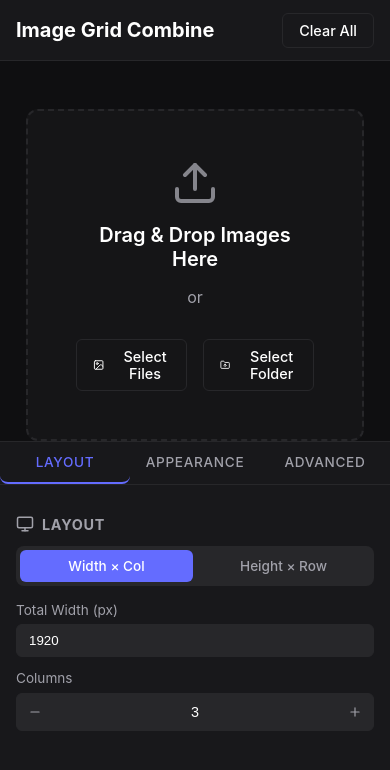
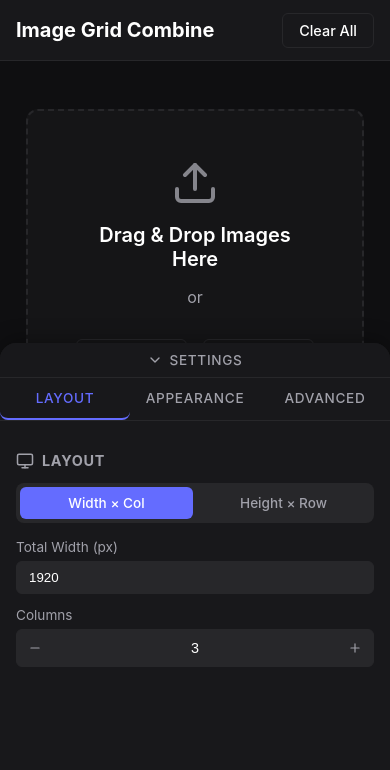
Before and after one commit to senu3/Image-Grid-Combine, a React (Vite) app: page / in a window 390 px wide. Shown: the top 770 px of the page. Built offline with nearby package versions, Linux system fonts and the light colour scheme.

Commit message:
feat: フローティングボタンの修正

```diff
--- a/src/App.css
+++ b/src/App.css
@@ -122,22 +122,31 @@
 
     .sidebar {
         width: 100%;
-        flex: 1;
-        /* Take remaining space */
         order: 2;
         /* Settings second */
         border-right: none;
         border-top: 1px solid var(--border-color);
-        position: static;
-        /* Reset fixed positioning */
-        transform: none;
-        box-shadow: none;
-        overflow: hidden;
-        /* ControlPanel handles scrolling */
+        position: fixed;
+        /* Sheet mode */
+        bottom: 0;
+        left: 0;
+        right: 0;
+        height: auto;
+        max-height: 55vh;
+        /* Max height for sheet */
+        background-color: var(--panel-bg);
+        z-index: 1002;
+        border-top-left-radius: 16px;
+        border-top-right-radius: 16px;
+        box-shadow: 0 -4px 20px rgba(0, 0, 0, 0.3);
+        transition: transform 0.3s cubic-bezier(0.4, 0, 0.2, 1);
+        display: flex;
+        flex-direction: column;
     }
 
-    .sidebar.open {
-        transform: none;
+    .sidebar {
+        display: contents;
+        /* Remove sidebar wrapper influence */
     }
 
     .sidebar-overlay {
--- a/src/App.jsx
+++ b/src/App.jsx
@@ -7,6 +7,8 @@ import './App.css'
 
 function App() {
   const [images, setImages] = useState([]);
+  const [isSettingsOpen, setIsSettingsOpen] = useState(true); // Default open (desktop), will override with CSS/effects for mobile if needed
+
   const [settings, setSettings] = useState({
     mode: 'width_col', // 'width_col' or 'height_row'
     width: 1920,
@@ -33,11 +35,20 @@ function App() {
     }));
 
     setImages(prev => [...prev, ...newImages]);
+
+    // Auto-hide settings on mobile after upload
+    if (window.innerWidth < 768) {
+      setIsSettingsOpen(false);
+    }
   };
 
   const clearImages = () => {
     images.forEach(img => URL.revokeObjectURL(img.url));
     setImages([]);
+    // Open settings when cleared?
+    if (window.innerWidth < 768) {
+      setIsSettingsOpen(true);
+    }
   };
 
   const handleReorder = (oldIndex, newIndex) => {
@@ -78,7 +89,12 @@ function App() {
       </header>
       <main className="app-main">
         <div className="sidebar">
-          <ControlPanel settings={settings} onSettingsChange={setSettings} />
+          <ControlPanel
+            settings={settings}
+            onSettingsChange={setSettings}
+            isOpen={isSettingsOpen}
+            onToggle={() => setIsSettingsOpen(!isSettingsOpen)}
+          />
         </div>
         <div className="content-area">
           {images.length === 0 ? (
--- a/src/components/ControlPanel.css
+++ b/src/components/ControlPanel.css
@@ -215,8 +215,59 @@
     .control-panel {
         padding: 0;
         gap: 0;
-        height: 100%;
+        height: auto;
+        max-height: 60vh;
+        max-height: calc(85vh - 70px);
         overflow: hidden;
+        display: flex;
+        flex-direction: column;
+        background-color: var(--panel-bg);
+
+        position: fixed;
+        bottom: 74px;
+        /* Above footer (assumed ~70px) */
+        left: 0;
+        right: 0;
+        z-index: 1002;
+        border-top-left-radius: 16px;
+        border-top-right-radius: 16px;
+        box-shadow: 0 -4px 20px rgba(0, 0, 0, 0.3);
+        transition: transform 0.3s cubic-bezier(0.4, 0, 0.2, 1);
+    }
+
+    .control-panel.closed {
+        transform: translateY(calc(100% - 34px));
+        /* Show just the handle (34px) */
+    }
+
+    .control-panel.open {
+        transform: translateY(0);
+    }
+
+    .panel-handle {
+        height: 34px;
+        display: flex;
+        align-items: center;
+        justify-content: center;
+        cursor: pointer;
+        background-color: var(--panel-bg);
+        border-bottom: 1px solid var(--border-color);
+        color: var(--text-secondary);
+    }
+
+    .handle-content {
+        display: flex;
+        align-items: center;
+        gap: 6px;
+        font-size: 0.85rem;
+        font-weight: 500;
+        text-transform: uppercase;
+        letter-spacing: 0.05em;
+    }
+
+    /* Remove old knob */
+    .panel-knob {
+        display: none;
     }
 
     .mobile-tabs {
@@ -228,8 +279,8 @@
         display: none;
         /* Hidden by default, controlled by React state */
         padding: 1rem;
-        padding-bottom: 80px;
-        /* Space for fixed bottom bar */
+        padding-bottom: 90px;
+        /* Space for fixed bottom bar + extra buffer */
         height: 100%;
         overflow-y: auto;
     }
--- a/src/components/ControlPanel.jsx
+++ b/src/components/ControlPanel.jsx
@@ -1,5 +1,5 @@
 import { useState } from 'react';
-import { Grid3x3, Maximize, Crosshair, Monitor } from 'lucide-react';
+import { Grid3x3, Maximize, Crosshair, Monitor, ChevronUp, ChevronDown } from 'lucide-react';
 import NumberStepper from './NumberStepper';
 import './ControlPanel.css';
 
@@ -7,7 +7,7 @@ import './ControlPanel.css';
  * ControlPanel Component
  * Settings for grid layout (Width x Rows or Height x Cols).
  */
-export default function ControlPanel({ settings, onSettingsChange }) {
+export default function ControlPanel({ settings, onSettingsChange, isOpen = true, onToggle }) {
     const [activeTab, setActiveTab] = useState('layout');
 
     const handleChange = (e) => {
@@ -25,7 +25,13 @@ export default function ControlPanel({ settings, onSettingsChange }) {
     };
 
     return (
-        <div className="control-panel">
+        <div className={`control-panel ${isOpen ? 'open' : 'closed'}`}>
+            <div className="panel-handle" onClick={onToggle}>
+                <div className="handle-content">
+                    {isOpen ? <ChevronDown size={16} /> : <ChevronUp size={16} />}
+                    <span className="handle-label">Settings</span>
+                </div>
+            </div>
             {/* ... tabs ... */}
             {/* ... rest of component ... */}
             {/* I need to make sure I am replacing the right block or just targeting handleChange */}
--- a/src/components/PreviewCanvas.css
+++ b/src/components/PreviewCanvas.css
@@ -163,6 +163,9 @@ button:focus-visible {
         background-color: var(--panel-bg);
         border-top: 1px solid var(--border-color);
         padding: 0.75rem 1rem;
+        height: 70px;
+        /* Explicit height for positioning calculations */
+        box-sizing: border-box;
         z-index: 1001;
         /* Above sidebar */
         justify-content: space-between;
```
